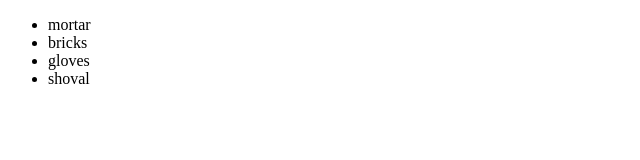
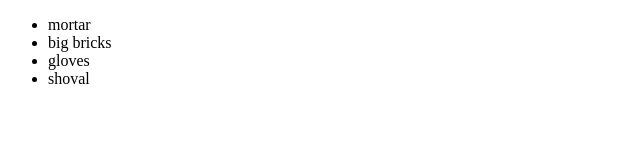
Before and after one commit to satishtr/demorepo, a plain HTML site: page index2.html in a window 1280 px wide. Shown: the full height of the page, 0-640 px from the left. Drawn offline with Linux system fonts and the light colour scheme.

Commit message:
updated index2.html

```diff
--- a/index2.html
+++ b/index2.html
@@ -7,7 +7,7 @@
 	<div>
 		<ul>
 			<li>mortar</li>
-			<li>bricks</li>
+			<li>big bricks</li>
 			<li>gloves</li>
 			<li>shoval</li>
 		</ul>
```
